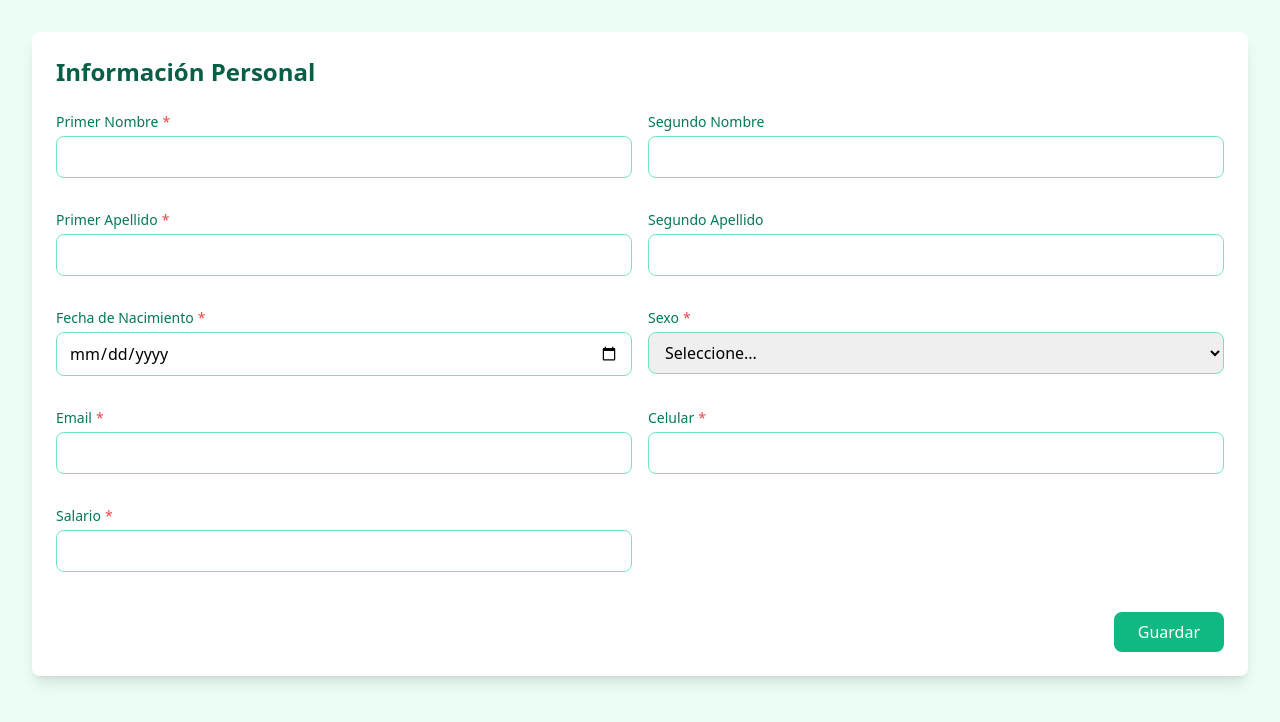
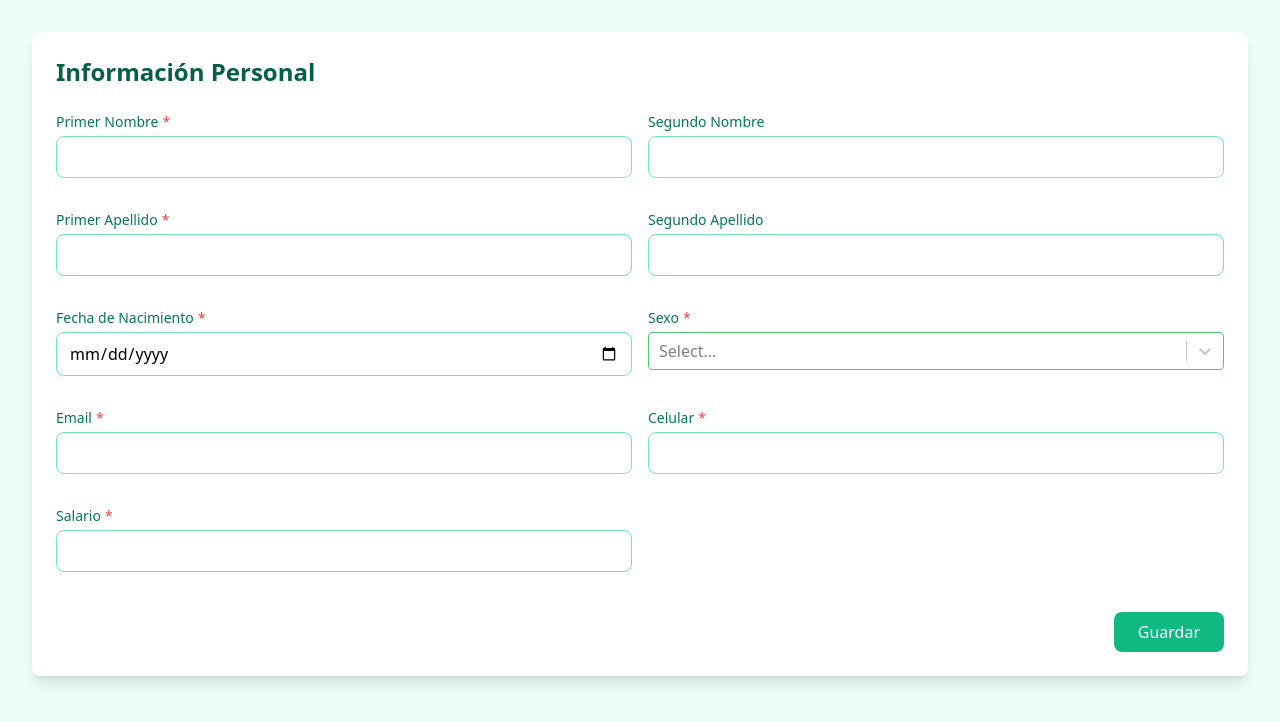
Before and after one commit to JuanNaCl/Lab0, a React (Vite) app: page /personal in a window 1280 px wide. Shown: the top 722 px of the page. Built offline with nearby package versions, Linux system fonts and the light colour scheme.

Commit message:
✨ feat - Arreglar campo sexo en Persona

```diff
--- a/src/components/forms/PersonalInfoForm.tsx
+++ b/src/components/forms/PersonalInfoForm.tsx
@@ -1,6 +1,7 @@
 import React from 'react';
 import { FormInput } from '../common/FormInput';
 import { PersonalInfo } from '../../types';
+import { FormSelect } from '../common/FormSelect';
 
 interface PersonalInfoFormProps {
     data: PersonalInfo;
@@ -65,22 +66,15 @@ export const PersonalInfoForm: React.FC<PersonalInfoFormProps> = ({
                     error={errors.fecha_nacimiento}
                     required
                 />
-                <div className="mb-4">
-                    <label className="block text-sm font-medium text-emerald-700 mb-1">
-                        Sexo<span className="text-red-500 ml-1">*</span>
-                    </label>
-                    <select
-                        name="sexo"
-                        value={data.sexo || ''}
-                        onChange={onChange}
-                        className="w-full px-3 py-2 border rounded-lg focus:outline-none focus:ring-2 border-emerald-300 focus:ring-emerald-200 focus:border-emerald-500"
-                    >
-                        <option value="">Seleccione...</option>
-                        <option value="Masculino">Masculino</option>
-                        <option value="Femenino">Femenino</option>
-                    </select>
-                    {errors.sexo && <p className="mt-1 text-sm text-red-500">{errors.sexo}</p>}
-                </div>
+                <FormSelect
+                    label="Sexo"
+                    name="sexo"
+                    value={data.sexo}
+                    options={[{ value: 1, label: 'Masculino' }, { value: 2, label: 'Femenino' }]}
+                    onChange={onChange}
+                    error={errors.sexo}
+                    required
+                />
                 <FormInput
                     label="Email"
                     type="email"
--- a/src/pages/personal.tsx
+++ b/src/pages/personal.tsx
@@ -38,7 +38,7 @@ const Personal = () => {
         try {
             await new Promise(resolve => setTimeout(resolve, 1000));
             console.log('Form data ready for submission:', formData);
-
+            console.log('sexo:', formData.sexo);
             const { data, error } = await supabase
                 .from('Persona')
                 .insert(
@@ -48,7 +48,7 @@ const Personal = () => {
                         primer_apellido: formData.primer_apellido,
                         segundo_apellido: formData.segundo_apellido,
                         fecha_nacimiento: formData.fecha_nacimiento,
-                        sexo: formData.sexo,
+                        sexo: formData.sexo.value,
                         email: formData.email,
                         celular: formData.celular,
                         salario: formData.salario,
--- a/src/types/index.ts
+++ b/src/types/index.ts
@@ -9,7 +9,7 @@ export interface PersonalInfo extends BaseEntity {
     primer_apellido: string;
     segundo_apellido: string;
     fecha_nacimiento: string;
-    sexo: string;
+    sexo: {value: number, label: string};
     email: string;
     celular: number;
     salario: number;
--- a/src/utils/validation.ts
+++ b/src/utils/validation.ts
@@ -26,6 +26,9 @@ export const validateForm = (data: any, section: string) => {
             // Numeric validations
             if (data.celular && (isNaN(data.celular) || data.celular < 0)) {
                 errors.celular = 'Celular debe ser un número positivo';
+            }
+            else if (data.celular && data.celular.toString().length !== 10) {
+                errors.celular = 'Celular debe tener 10 dígitos';
             }
 
             if (data.salario && (isNaN(data.salario) || data.salario < 0)) {
```
Also changed, not shown: 1 other file (tests, documents, lock files or other folders).
